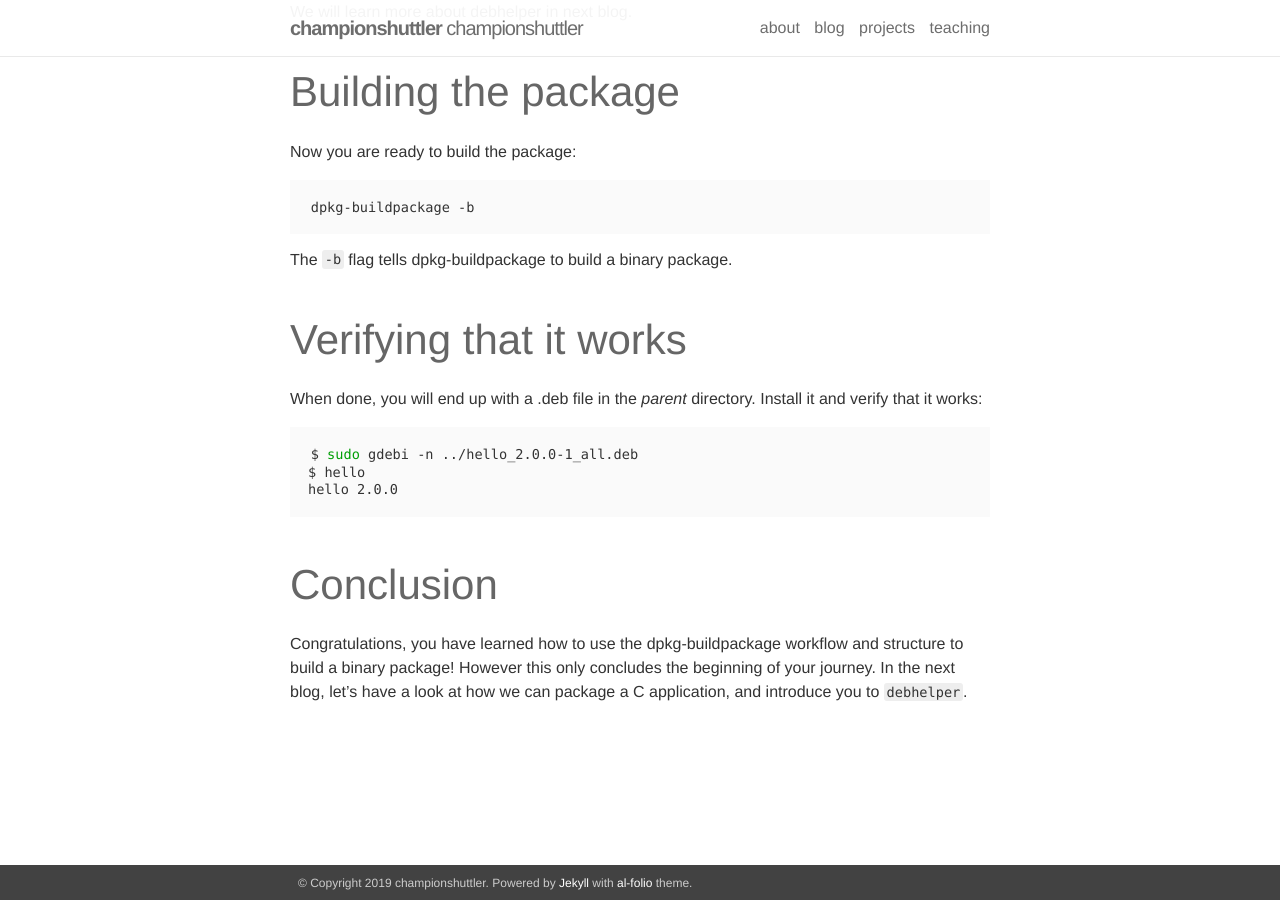
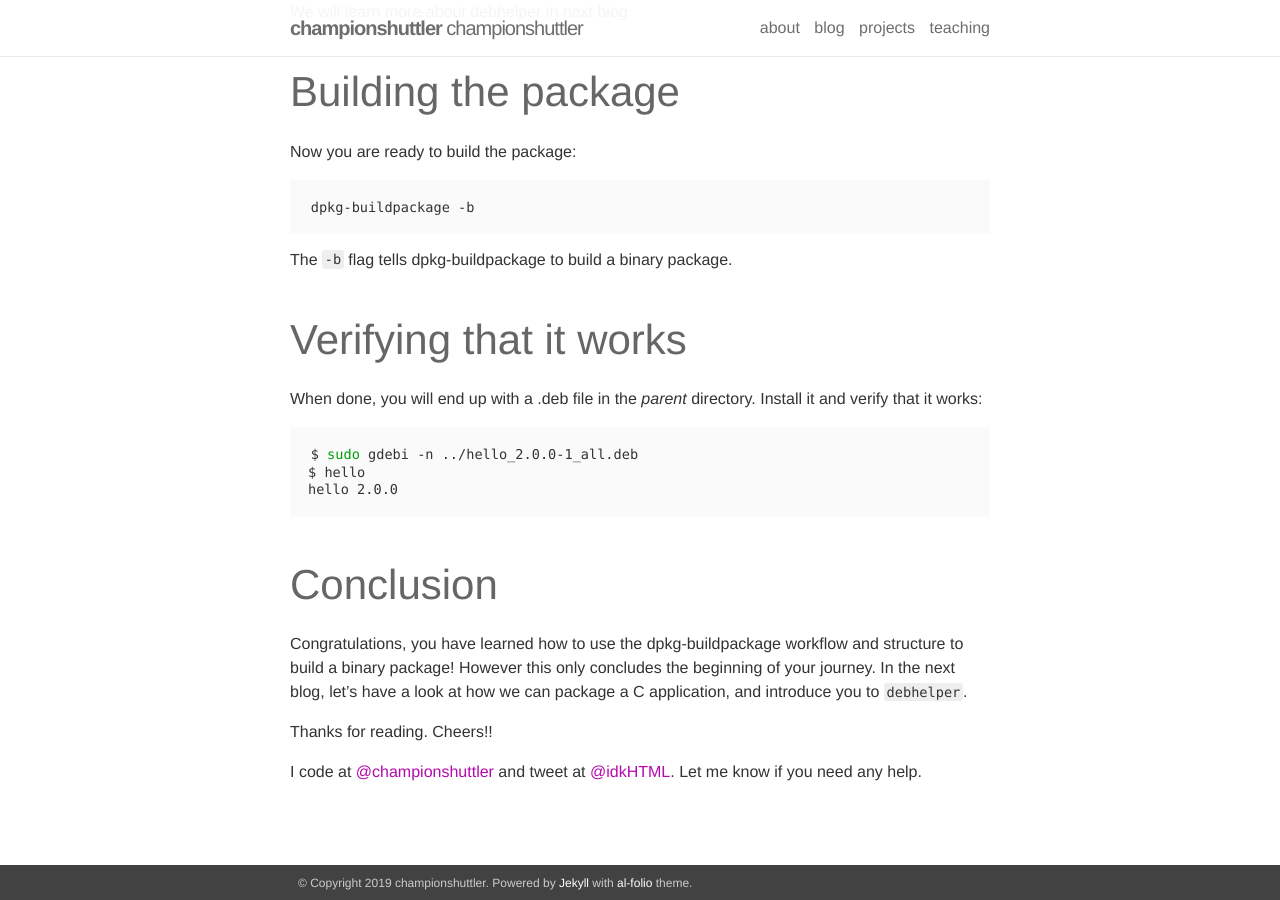
Before and after one commit to championshuttler/portfolio, a Jekyll site: the page built from _posts/2018-12-31-2018-building-a-binary-package-using-dpkg-buildpackage.markdown, in a window 1280 px wide and 900 px high, scrolled down 5824 px. Built offline with Jekyll 4.4.1, drawn with Linux system fonts in a browser that asks for light colours; nearby versions of some CDN libraries.

Commit message:
intro to debian2 blog

```diff
--- a/_posts/2018-12-31-2018-building-a-binary-package-using-dpkg-buildpackage.markdown
+++ b/_posts/2018-12-31-2018-building-a-binary-package-using-dpkg-buildpackage.markdown
@@ -226,3 +226,7 @@ hello 2.0.0
 ## Conclusion
 
 Congratulations, you have learned how to use the dpkg-buildpackage workflow and structure to build a binary package! However this only concludes the beginning of your journey. In the next blog, let's have a look at how we can package a C application, and introduce you to `debhelper`.
+
+Thanks for reading. Cheers!!
+
+I code at <a href="https://github.com/championshuttler" target="blank">@championshuttler</a> and tweet at <a href="https://twitter.com/idkHTML" target="blank">@idkHTML</a>. Let me know if you need any help.
```
Also changed, not shown: _posts/2018-12-31-building-your-debian-package.markdown (line endings or trailing spaces).
